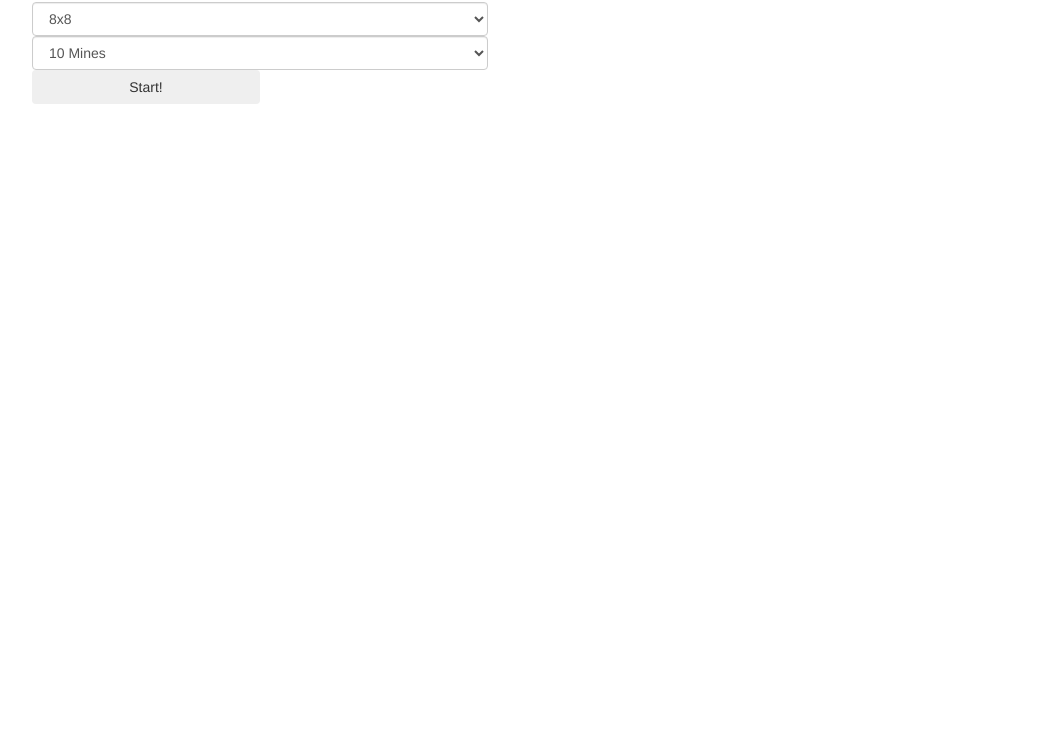
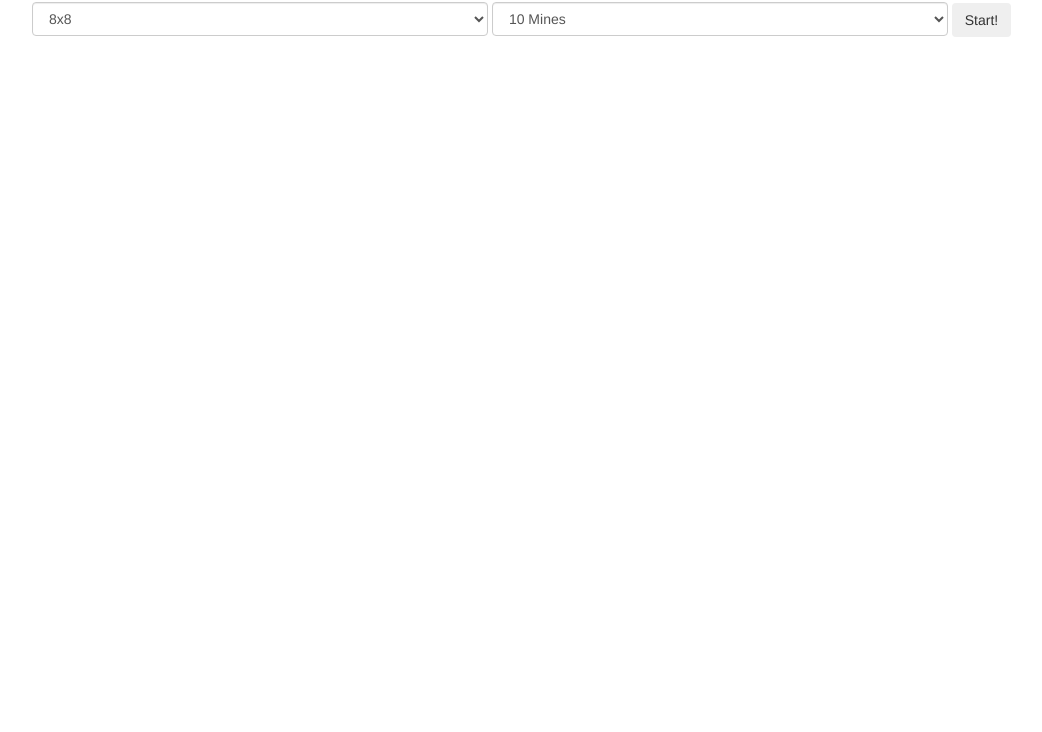
Before and after one commit to liuchibing/minesweeper, a plain HTML site: page index.html in a window 1280 px wide. Shown: the part 68-800 px from the top of the page, without its empty margins (38-1080 px from the left). Drawn offline with Linux system fonts and the light colour scheme.

Commit message:
Update index.html

```diff
--- a/index.html
+++ b/index.html
@@ -28,17 +28,17 @@
       <h1>扫雷</h1>
       <div class="row">
 	<div class="col-xs-12 form-group" id="settings">
-	  <select name="size" id="size" class="form-control" style="width: 40%;">
+	  <select name="size" id="size" class="form-control" style="width: 40%; display: inline;">
 	    <option value="8x8">8x8</option>
 	    <option value="16x16">16x16</option>
 	    <option value="16x30">16x30</option>
 	  </select>
-	  <select name="total" id="total" class="form-control" style="width: 40%;">
+	  <select name="total" id="total" class="form-control" style="width: 40%; display: inline;">
 	    <option value="10">10 Mines</option>
 	    <option value="40">40 Mines</option>
 	    <option value="99">99 Mines</option>
 	  </select>
-	  <button id="startGame" class="btn" style="width: 20%">Start!</button>
+	  <button id="startGame" class="btn" style="width: 20% display: inline;">Start!</button>
 	</div>
       </div>
       <div class="row game">
```
